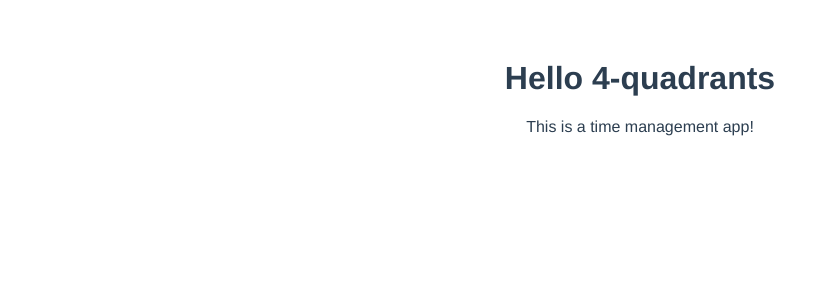
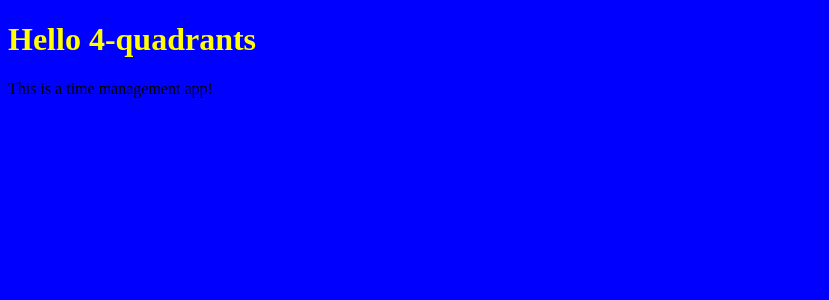
Before and after one commit to williamlifaith/4-quadrants, a Vue app: page / in a window 1280 px wide. Shown: the top 300 px of the page, without its empty margins (0-829 px from the left). Built offline with nearby package versions, Linux system fonts and the light colour scheme.

Commit message:
added child folders under components folder as new module,included sass

```diff
--- a/src/App.vue
+++ b/src/App.vue
@@ -10,13 +10,8 @@ export default {
 }
 </script>
 
-<style>
-#app {
-  font-family: 'Avenir', Helvetica, Arial, sans-serif;
-  -webkit-font-smoothing: antialiased;
-  -moz-osx-font-smoothing: grayscale;
-  text-align: center;
-  color: #2c3e50;
-  margin-top: 60px;
-}
+<style lang="sass">
+body
+  background: #0000ff
+
 </style>
--- /dev/null
+++ b/src/components/first-page/Quadrants.vue
@@ -0,0 +1,25 @@
+<template>
+  <div class="hello">
+    <h1>Hello 4-quadrants</h1>
+    This is a time management app!
+  </div>
+</template>
+
+<script>
+  export default {
+    name: '',
+    data () {
+      return {
+        msg: ''
+      }
+    }
+  }
+</script>
+
+<style lang="sass">
+h1
+
+  color: #ffff00
+
+
+</style>
--- a/src/router/index.js
+++ b/src/router/index.js
@@ -1,6 +1,7 @@
 import Vue from 'vue'
 import Router from 'vue-router'
-import Quadrants from '@/components/Quadrants'
+import Quadrants from '@/components/first-page/Quadrants'
+import Help from '@/components/help/Help'
 
 Vue.use(Router)
 
@@ -10,6 +11,12 @@ export default new Router({
       path: '/',
       name: 'Home',
       component: Quadrants
+    },
+    {
+      path: '/help',
+      name: 'Help',
+      component: Help
+
     }
   ]
 })
```
Also changed, not shown: package.json (+21 -18 lines), src/components/help/Help.vue (indentation only), 2 other files (tests, documents, lock files or other folders).
